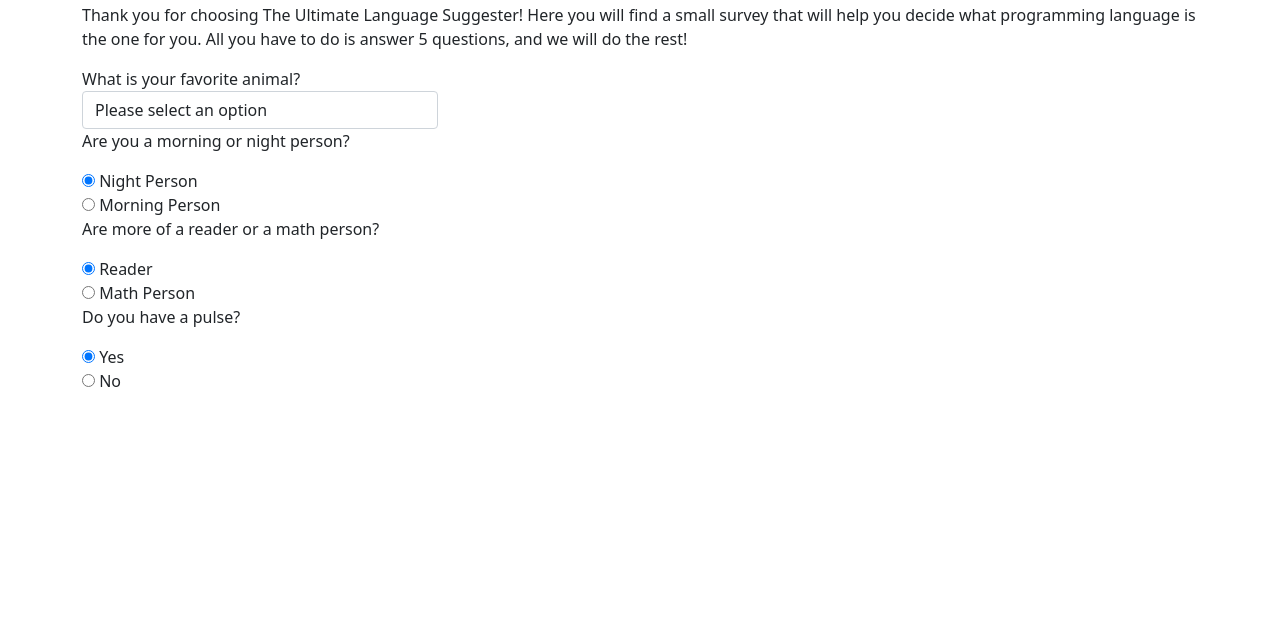
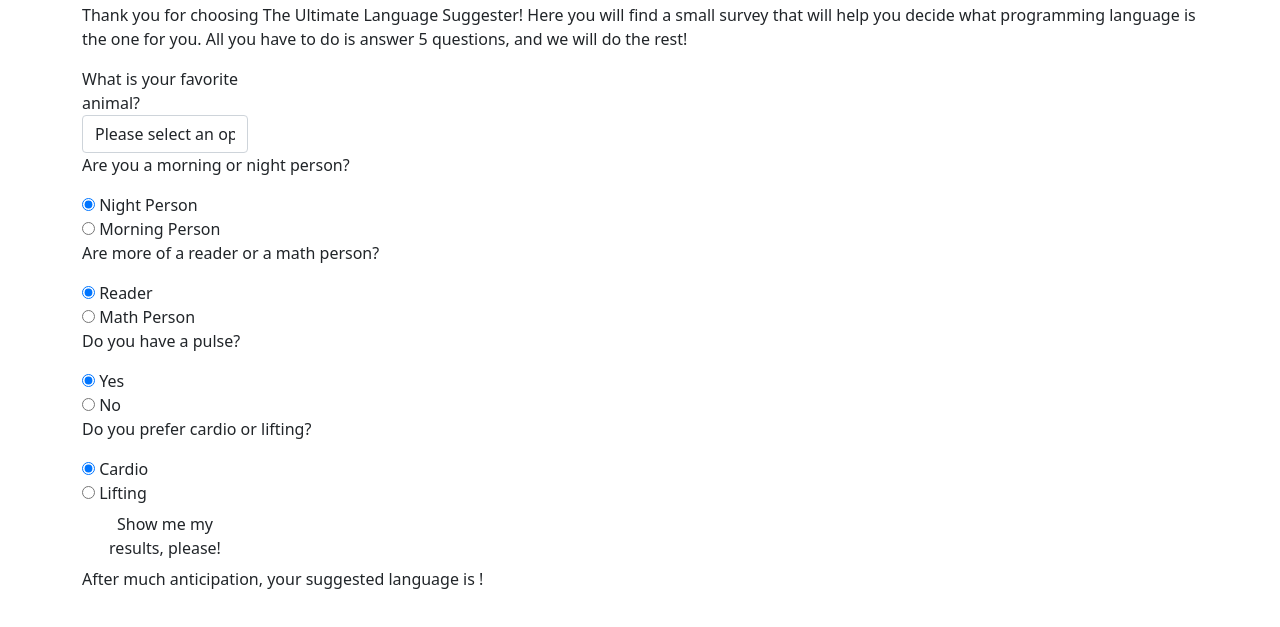
Before and after one commit to OLGON92/language-suggester, a plain HTML site: page index.html in a window 1280 px wide. Shown: the part 53-680 px from the top of the page. Drawn offline with Linux system fonts and the light colour scheme.

Commit message:
add a fifth question.

```diff
--- a/index.html
+++ b/index.html
@@ -15,7 +15,7 @@
 
       <form id="language-suggester">
         <div class="row">
-          <div class="col-4">
+          <div class="col-2">
             <label for="favorite-animal">What is your favorite animal?</label>
             <select class="form-control" id="favorite-animal" required="required">
               <option>Please select an option</option>
@@ -71,3 +71,31 @@
             </label>
           </div>
         </div>
+        <div class="form-group">
+          <div class="radio">
+          <p>Do you prefer cardio or lifting?</p>
+            <label>
+              <input type="radio" name="cardio-or-lift" value="Cardio" checked>
+              Cardio
+            </label>
+          </div>
+          <div class="radio">
+            <label>
+              <input type="radio" name="cardio-or-lift" value="Lift">
+              Lifting
+            </label>
+          </div>
+        </div>
+        <div class="row">
+          <div class="col-2">
+            <button type="submit" class="btn" id="results-button">Show me my results, please!</button>
+          </div>
+        </div>
+      </form>
+
+    <div id="results-now">
+      <p>After much anticipation, your suggested language is <span id="result"></span>!</p>
+    </div>
+  </div>
+</body>
+</html>
```
